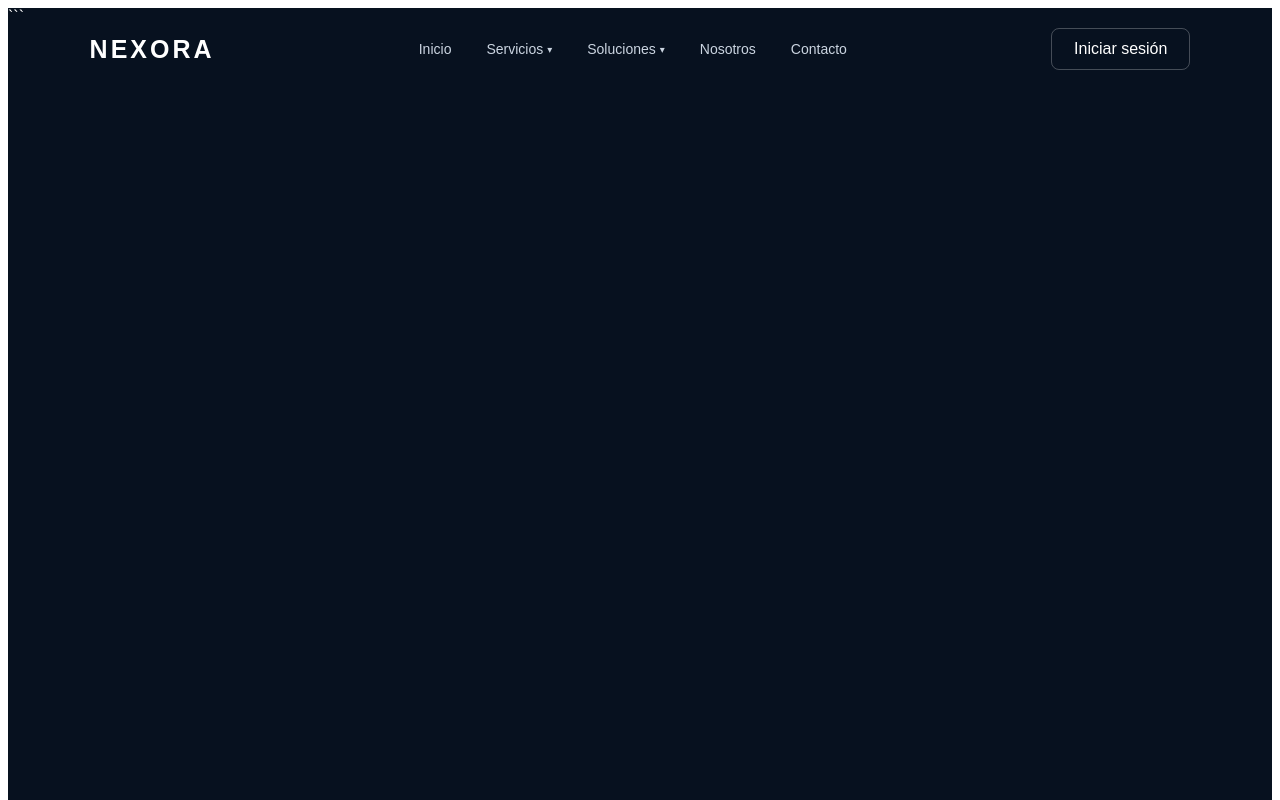
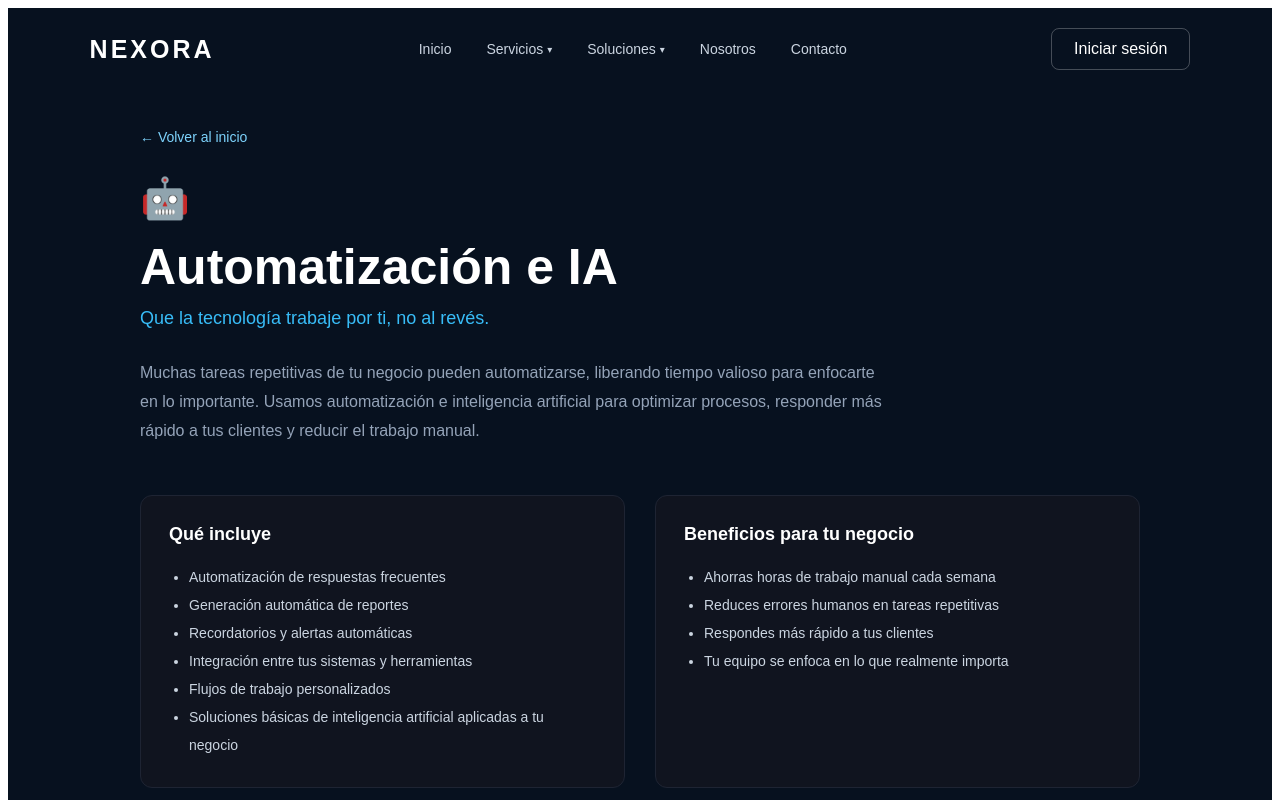
Before and after one commit to acubillascontreras05-coder/nexora, an Angular app: page /servicios/automatizacion-e-ia in a window 1280 px wide. Before the commit this address led to /. Shown: the top 800 px of the page. Built offline with nearby package versions, Linux system fonts and the light colour scheme.

Commit message:
Páginas de detalle para los 6 servicios

```diff
--- a/src/app/app.html
+++ b/src/app/app.html
@@ -13,16 +13,16 @@
    <a routerLink="/" fragment="inicio">Inicio</a>
 
     <div class="dropdown">
-      <span class="dropdown-trigger">Servicios</span>
-      <div class="dropdown-menu">
-        <a routerLink="/" fragment="servicios">Sistemas empresariales</a>
-        <a routerLink="/" fragment="servicios">Páginas web</a>
-        <a routerLink="/" fragment="servicios">Inventario y ventas</a>
-        <a routerLink="/" fragment="servicios">Automatización e IA</a>
-        <a routerLink="/" fragment="servicios">Datos y reportes</a>
-        <a routerLink="/" fragment="servicios">Soporte tecnológico</a>
-      </div>
-    </div>
+  <span class="dropdown-trigger">Servicios</span>
+  <div class="dropdown-menu">
+    <a routerLink="/servicios/sistemas-empresariales">Sistemas empresariales</a>
+    <a routerLink="/servicios/paginas-web">Páginas web</a>
+    <a routerLink="/servicios/inventario-y-ventas">Inventario y ventas</a>
+    <a routerLink="/servicios/automatizacion-e-ia">Automatización e IA</a>
+    <a routerLink="/servicios/datos-y-reportes">Datos y reportes</a>
+    <a routerLink="/servicios/soporte-tecnologico">Soporte tecnológico</a>
+  </div>
+</div>
 
     <div class="dropdown">
       <span class="dropdown-trigger">Soluciones</span>
--- a/src/app/app.routes.ts
+++ b/src/app/app.routes.ts
@@ -4,6 +4,7 @@ import { LoginComponent } from './login/login.component';
 import { RegisterComponent } from './register/register.component';
 import { DashboardComponent } from './dashboard/dashboard.component';
 import { SolutionDetailComponent } from './solution-detail/solution-detail.component';
+import { ServiceDetailComponent } from './service-detail/service-detail.component';
 import { authGuard } from './guards/auth.guard';
 
 export const routes: Routes = [
@@ -11,5 +12,6 @@ export const routes: Routes = [
   { path: 'login', component: LoginComponent },
   { path: 'register', component: RegisterComponent },
   { path: 'dashboard', component: DashboardComponent, canActivate: [authGuard] },
-  { path: 'soluciones/:slug', component: SolutionDetailComponent }
+  { path: 'soluciones/:slug', component: SolutionDetailComponent },
+  { path: 'servicios/:slug', component: ServiceDetailComponent }
 ];
--- /dev/null
+++ b/src/app/data/services.data.ts
@@ -0,0 +1,144 @@
+export interface Servicio {
+  slug: string;
+  icono: string;
+  titulo: string;
+  subtitulo: string;
+  introduccion: string;
+  incluye: string[];
+  beneficios: string[];
+}
+
+export const SERVICIOS: Servicio[] = [
+  {
+    slug: 'sistemas-empresariales',
+    icono: '💻',
+    titulo: 'Sistemas empresariales',
+    subtitulo: 'Un sistema hecho a la medida de cómo trabaja tu negocio.',
+    introduccion:
+      'Cada negocio funciona distinto, por eso las soluciones genéricas casi nunca terminan de encajar. Desarrollamos sistemas empresariales personalizados que se adaptan a tus procesos reales: ventas, inventario, caja, compras, clientes y trabajadores, todo conectado en un solo lugar.',
+    incluye: [
+      'Módulo de ventas y punto de venta',
+      'Control de inventario y almacén',
+      'Gestión de caja y movimientos de dinero',
+      'Registro de compras a proveedores',
+      'Base de datos de clientes',
+      'Gestión de trabajadores y permisos de acceso'
+    ],
+    beneficios: [
+      'Todo tu negocio centralizado en un solo sistema',
+      'Reduces el uso de hojas de cálculo y papel',
+      'Información en tiempo real para tomar decisiones',
+      'Se adapta a tu negocio, no al revés'
+    ]
+  },
+  {
+    slug: 'paginas-web',
+    icono: '🌐',
+    titulo: 'Páginas web',
+    subtitulo: 'Una página profesional que representa bien a tu negocio.',
+    introduccion:
+      'Tu página web suele ser el primer contacto que un cliente tiene con tu negocio. Diseñamos páginas modernas, rápidas y adaptadas a celulares, pensadas para transmitir confianza y facilitar que tus clientes te contacten o conozcan lo que ofreces.',
+    incluye: [
+      'Diseño profesional y personalizado',
+      'Adaptación completa a celulares (responsive)',
+      'Secciones de servicios, contacto y sobre nosotros',
+      'Botón directo de contacto por WhatsApp',
+      'Formulario de contacto',
+      'Optimización básica para buscadores (SEO)'
+    ],
+    beneficios: [
+      'Imagen profesional y moderna para tu marca',
+      'Disponible las 24 horas para tus clientes',
+      'Más fácil de encontrar en internet',
+      'Aumenta la confianza antes de la primera compra'
+    ]
+  },
+  {
+    slug: 'inventario-y-ventas',
+    icono: '📦',
+    titulo: 'Inventario y ventas',
+    subtitulo: 'Controla lo que entra, lo que sale y lo que vendes.',
+    introduccion:
+      'Perder de vista el inventario es una de las causas más comunes de pérdidas en un negocio. Este servicio te da control total sobre tus productos, stock, ventas y movimientos, todo desde un solo panel fácil de usar.',
+    incluye: [
+      'Registro y categorización de productos',
+      'Control de stock en tiempo real',
+      'Punto de venta rápido',
+      'Historial de movimientos y compras',
+      'Alertas de stock bajo',
+      'Reportes de productos más vendidos'
+    ],
+    beneficios: [
+      'Sabes exactamente qué tienes disponible',
+      'Evitas pérdidas por productos extraviados o vencidos',
+      'Vendes más rápido y con menos errores',
+      'Decisiones de compra basadas en datos reales'
+    ]
+  },
+  {
+    slug: 'automatizacion-e-ia',
+    icono: '🤖',
+    titulo: 'Automatización e IA',
+    subtitulo: 'Que la tecnología trabaje por ti, no al revés.',
+    introduccion:
+      'Muchas tareas repetitivas de tu negocio pueden automatizarse, liberando tiempo valioso para enfocarte en lo importante. Usamos automatización e inteligencia artificial para optimizar procesos, responder más rápido a tus clientes y reducir el trabajo manual.',
+    incluye: [
+      'Automatización de respuestas frecuentes',
+      'Generación automática de reportes',
+      'Recordatorios y alertas automáticas',
+      'Integración entre tus sistemas y herramientas',
+      'Flujos de trabajo personalizados',
+      'Soluciones básicas de inteligencia artificial aplicadas a tu negocio'
+    ],
+    beneficios: [
+      'Ahorras horas de trabajo manual cada semana',
+      'Reduces errores humanos en tareas repetitivas',
+      'Respondes más rápido a tus clientes',
+      'Tu equipo se enfoca en lo que realmente importa'
+    ]
+  },
+  {
+    slug: 'datos-y-reportes',
+    icono: '📊',
+    titulo: 'Datos y reportes',
+    subtitulo: 'Convierte la información de tu negocio en decisiones inteligentes.',
+    introduccion:
+      'Tu negocio genera datos todos los días: ventas, clientes, productos, gastos. El problema es que casi nunca están organizados de forma útil. Transformamos esos datos en reportes claros y visuales para que puedas entender rápidamente cómo va tu negocio y qué decisiones tomar.',
+    incluye: [
+      'Reportes de ventas por día, semana o mes',
+      'Dashboards visuales con gráficos',
+      'Reportes de productos y clientes más rentables',
+      'Comparativas de periodos anteriores',
+      'Exportación de reportes',
+      'Indicadores clave (KPIs) personalizados'
+    ],
+    beneficios: [
+      'Entiendes tu negocio de un vistazo',
+      'Detectas oportunidades y problemas a tiempo',
+      'Decisiones basadas en datos, no en suposiciones',
+      'Ahorra tiempo frente a los reportes manuales'
+    ]
+  },
+  {
+    slug: 'soporte-tecnologico',
+    icono: '🛠️',
+    titulo: 'Soporte tecnológico',
+    subtitulo: 'Siempre hay alguien detrás para ayudarte cuando lo necesites.',
+    introduccion:
+      'La tecnología puede fallar, y cuando pasa, necesitas soluciones rápidas, no complicaciones. Te acompañamos después de la implementación, resolviendo problemas, respondiendo dudas y asegurando que tus sistemas sigan funcionando correctamente.',
+    incluye: [
+      'Atención ante fallas o errores del sistema',
+      'Mantenimiento preventivo periódico',
+      'Actualizaciones y mejoras continuas',
+      'Resolución de dudas de uso',
+      'Copias de seguridad de tu información',
+      'Canal directo de contacto para soporte'
+    ],
+    beneficios: [
+      'Tranquilidad de tener respaldo profesional',
+      'Menos tiempo de tu negocio detenido por fallas',
+      'Sistemas siempre actualizados y seguros',
+      'Acompañamiento a largo plazo, no solo al inicio'
+    ]
+  }
+];
--- /dev/null
+++ b/src/app/service-detail/service-detail.component.css
@@ -0,0 +1,83 @@
+.solution-wrapper {
+  min-height: 100vh;
+  padding: 120px 7% 80px;
+  background: #07111f;
+  color: #ffffff;
+  max-width: 1000px;
+  margin: 0 auto;
+}
+
+.back-link {
+  display: inline-block;
+  color: #7dd3fc;
+  text-decoration: none;
+  font-size: 14px;
+  margin-bottom: 30px;
+}
+
+.back-link:hover {
+  text-decoration: underline;
+}
+
+.service-icon-big {
+  font-size: 40px;
+  display: block;
+  margin-bottom: 16px;
+}
+
+.solution-header h1 {
+  font-size: clamp(32px, 5vw, 50px);
+  margin: 0 0 12px;
+  font-weight: 800;
+}
+
+.subtitulo {
+  color: #38bdf8;
+  font-size: 18px;
+  margin: 0 0 30px;
+}
+
+.introduccion {
+  color: #94a3b8;
+  font-size: 16px;
+  line-height: 1.8;
+  max-width: 750px;
+  margin-bottom: 50px;
+}
+
+.solution-grid {
+  display: grid;
+  grid-template-columns: 1fr 1fr;
+  gap: 30px;
+  margin-bottom: 50px;
+}
+
+.solution-block {
+  background: #10141f;
+  border: 1px solid #1e2433;
+  border-radius: 12px;
+  padding: 28px;
+}
+
+.solution-block h2 {
+  font-size: 18px;
+  margin: 0 0 18px;
+}
+
+.solution-block ul {
+  margin: 0;
+  padding-left: 20px;
+  color: #cbd5e1;
+  font-size: 14px;
+  line-height: 2;
+}
+
+.solution-cta {
+  text-align: center;
+}
+
+@media (max-width: 700px) {
+  .solution-grid {
+    grid-template-columns: 1fr;
+  }
+}
--- /dev/null
+++ b/src/app/service-detail/service-detail.component.html
@@ -0,0 +1,50 @@
+<div class="solution-wrapper" *ngIf="servicio; else noEncontrado">
+
+  <a routerLink="/" class="back-link">← Volver al inicio</a>
+
+  <div class="solution-header">
+    <span class="service-icon-big">{{ servicio.icono }}</span>
+    <h1>{{ servicio.titulo }}</h1>
+    <p class="subtitulo">{{ servicio.subtitulo }}</p>
+  </div>
+
+  <p class="introduccion">{{ servicio.introduccion }}</p>
+
+  <div class="solution-grid">
+
+    <div class="solution-block">
+      <h2>Qué incluye</h2>
+      <ul>
+        <li *ngFor="let item of servicio.incluye">{{ item }}</li>
+      </ul>
+    </div>
+
+    <div class="solution-block">
+      <h2>Beneficios para tu negocio</h2>
+      <ul>
+        <li *ngFor="let item of servicio.beneficios">{{ item }}</li>
+      </ul>
+    </div>
+
+  </div>
+
+  <div class="solution-cta">
+
+       <a href="https://wa.me/51907520777?text=Hola%2C%20quiero%20m%C3%A1s%20informaci%C3%B3n%20sobre%20el%20servicio%20de%20{{ servicio.titulo }}"
+      target="_blank"
+      rel="noopener"
+      class="primary-btn"
+    >
+      Solicitar este servicio
+    </a>
+  </div>
+
+</div>
+
+<ng-template #noEncontrado>
+  <div class="solution-wrapper">
+    <a routerLink="/" class="back-link">← Volver al inicio</a>
+    <h1>Servicio no encontrado</h1>
+    <p>Revisa el enlace o vuelve al inicio.</p>
+  </div>
+</ng-template>
--- /dev/null
+++ b/src/app/service-detail/service-detail.component.ts
@@ -0,0 +1,20 @@
+import { Component, Input, OnChanges } from '@angular/core';
+import { CommonModule } from '@angular/common';
+import { RouterLink } from '@angular/router';
+import { SERVICIOS, Servicio } from '../data/services.data';
+
+@Component({
+  selector: 'app-service-detail',
+  standalone: true,
+  imports: [CommonModule, RouterLink],
+  templateUrl: './service-detail.component.html',
+  styleUrl: './service-detail.component.css'
+})
+export class ServiceDetailComponent implements OnChanges {
+  @Input() slug: string = '';
+  servicio: Servicio | undefined;
+
+  ngOnChanges(): void {
+    this.servicio = SERVICIOS.find(s => s.slug === this.slug);
+  }
+}
```
